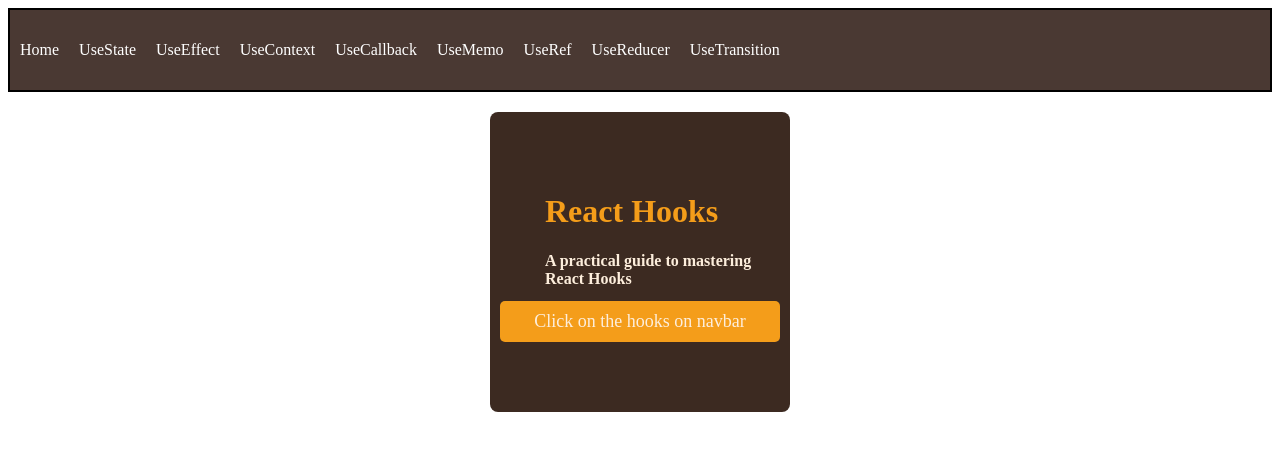
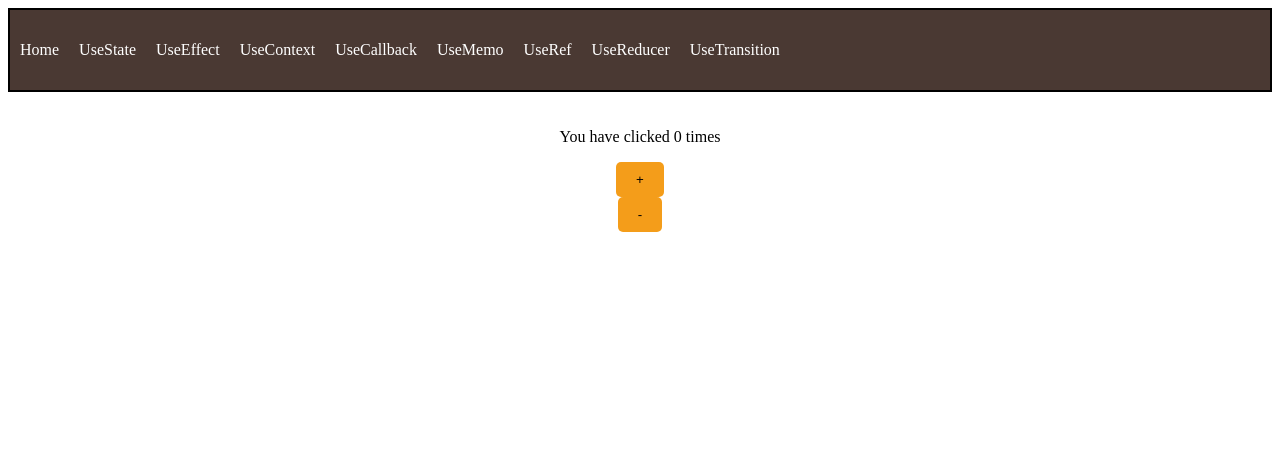
Before and after one commit to Domains18/React-Hooks, a React (Vite) app: page /Usestate in a window 1280 px wide. Shown: the top 450 px of the page. Built offline with nearby package versions, Linux system fonts and the light colour scheme.

Commit message:
useState hook

```diff
--- a/src/App.jsx
+++ b/src/App.jsx
@@ -2,6 +2,7 @@ import { Routes, Route, Link } from 'react-router-dom'
 import { Nav } from './Components/Nav';
 import { Home } from './Components/Home';
 import { NotFound } from './Components/NotFound';
+import { Usestate } from './Hooks/UseState';
 function App() {
 
 
@@ -10,7 +11,7 @@ function App() {
     <Nav/>
     <Routes>
       <Route path="/" element={<Home />} />
-      {/* <Route path="/usestate" element={<UseState />} /> */}
+      <Route path="/Usestate" element={<Usestate />} />
       {/* <Route path="/useeffect" element={<UseEffect />} /> */}
       {/* <Route path="/usecontext" element={<UseContext />} /> */}
       {/* <Route path="/usecallback" element={<UseCallback />} /> */}
--- /dev/null
+++ b/src/Hooks/UseState.jsx
@@ -0,0 +1,18 @@
+import { useState } from "react";
+import React from "react";
+
+// This is a custom hook that can be used to manage state
+// It is a wrapper around the useState hook that counts the number of times the state is updated
+
+export function Usestate () {
+    const [count, setCount] = useState(0); // innitialize useState hook with a default value of 0
+    return (
+        <section>
+            <p className="btn">You have clicked {count} times</p> {/*  display the number of times the state has been updated */}
+            <button className="btn-render" onClick={() => setCount(count + 1)}>+</button> {/* increment the state
+            <span>{count}</span> // display the current state */}
+            <button className="btn-render" onClick={() => setCount(count - 1)}>-</button> {/* decrement the state */}
+        </section>
+
+    )
+}
--- a/src/index.css
+++ b/src/index.css
@@ -55,3 +55,17 @@
   display: flex;
   justify-content: center;
 }
+section{
+  display: flex;
+  justify-content: center;
+  align-items: center;
+  flex-direction: column;
+  margin: 20px;
+}
+.btn-render{
+  color: #000;
+  background: #F49D1A;
+  border: 0;
+  padding: 10px 20px;
+  border-radius: 5px;
+}
```
